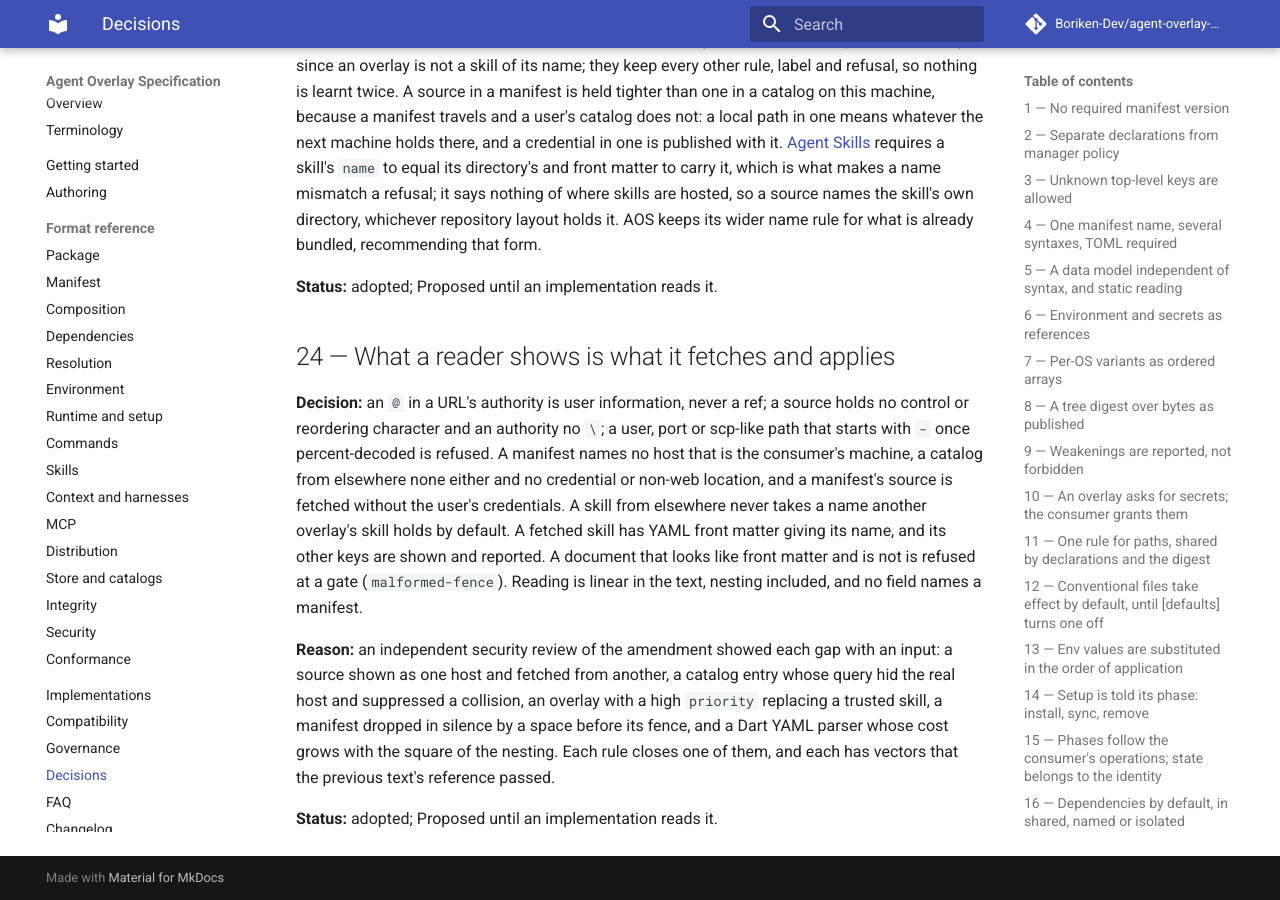
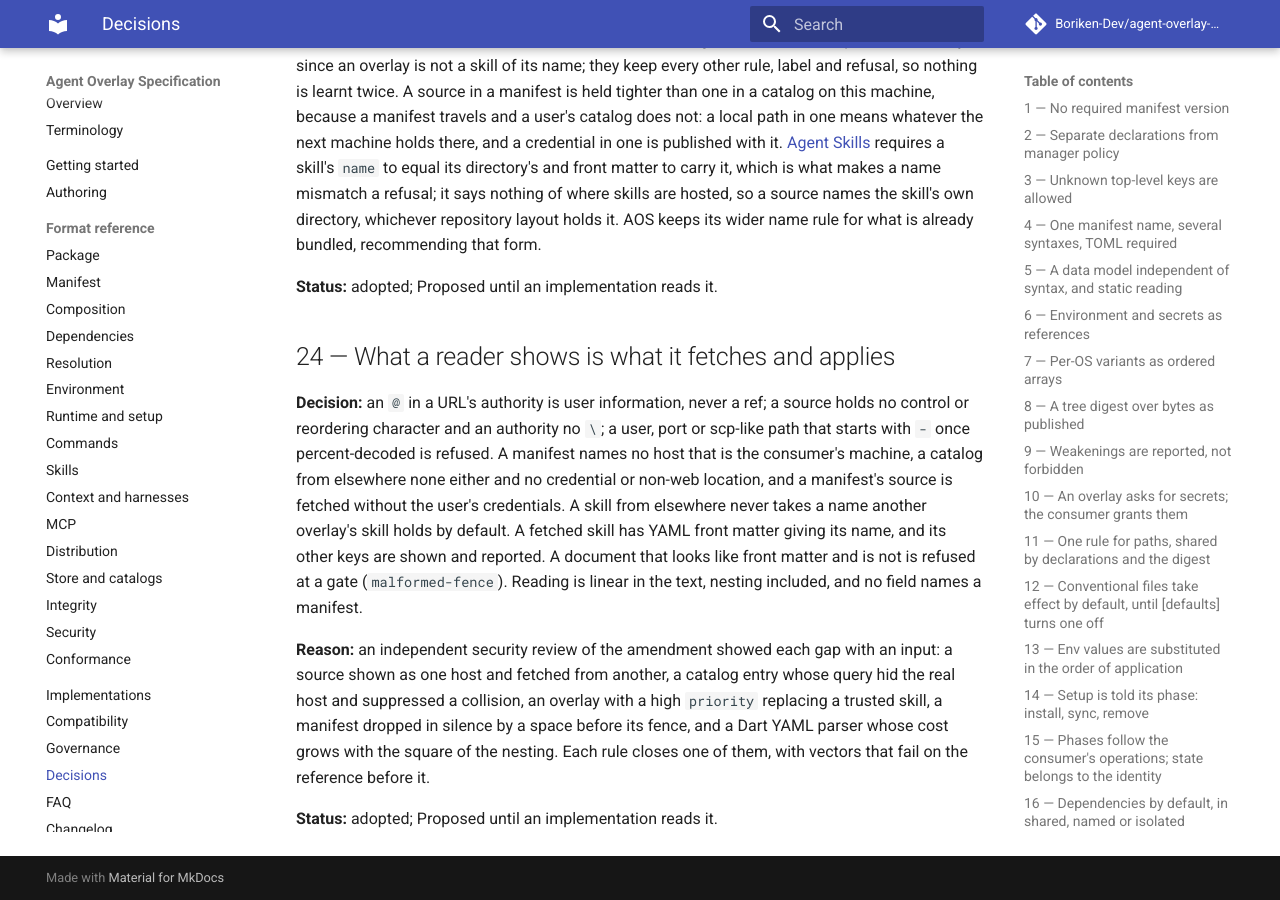
Before and after one commit to Boriken-Dev/agent-overlay-spec, an MkDocs documentation site: the page built from docs/design/decisions.md, in a window 1280 px wide and 900 px high, scrolled down 11683 px. Built offline with MkDocs 1.6.1 and Material for MkDocs 9.7.7, drawn with Linux system fonts in a browser that asks for light colours; comment, search, counter and statistics services are not loaded.

```diff
--- a/docs/design/decisions.md
+++ b/docs/design/decisions.md
@@ -464,6 +464,6 @@ text, nesting included, and no field names a manifest.
 as one host and fetched from another, a catalog entry whose query hid the real host and suppressed a
 collision, an overlay with a high `priority` replacing a trusted skill, a manifest dropped in silence by a
 space before its fence, and a Dart YAML parser whose cost grows with the square of the nesting. Each rule
-closes one of them, and each has vectors that the previous text's reference passed.
+closes one of them, with vectors that fail on the reference before it.
 
 **Status:** adopted; Proposed until an implementation reads it.
```
Also changed, not shown: 1 other file.
